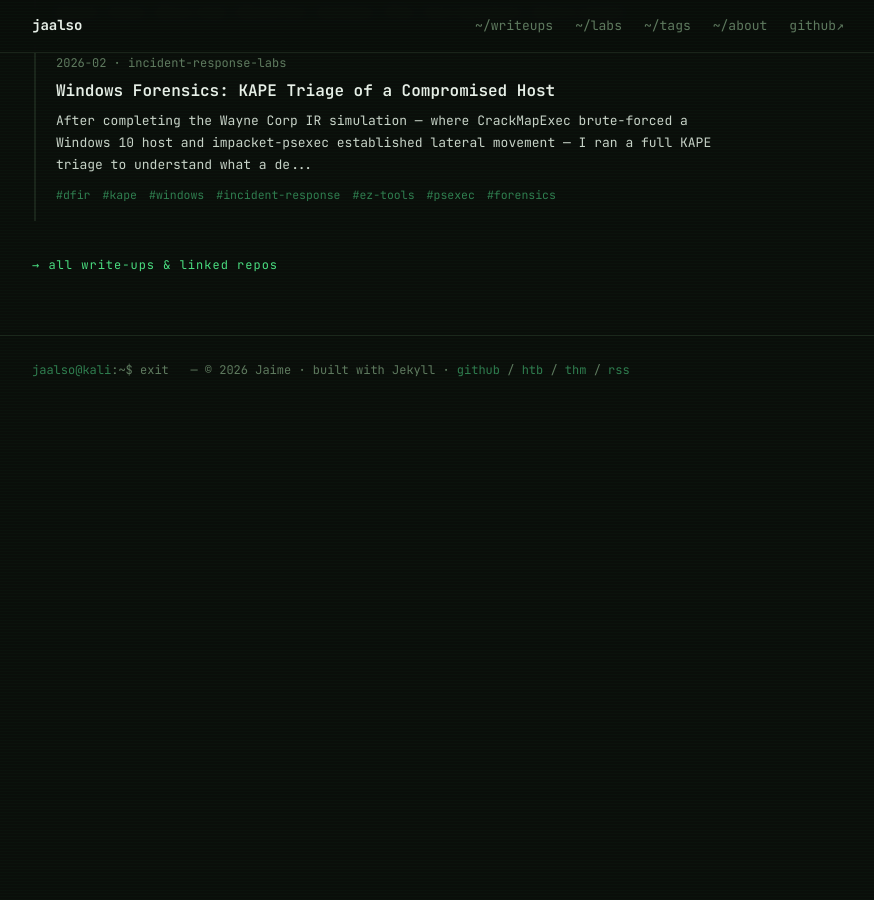
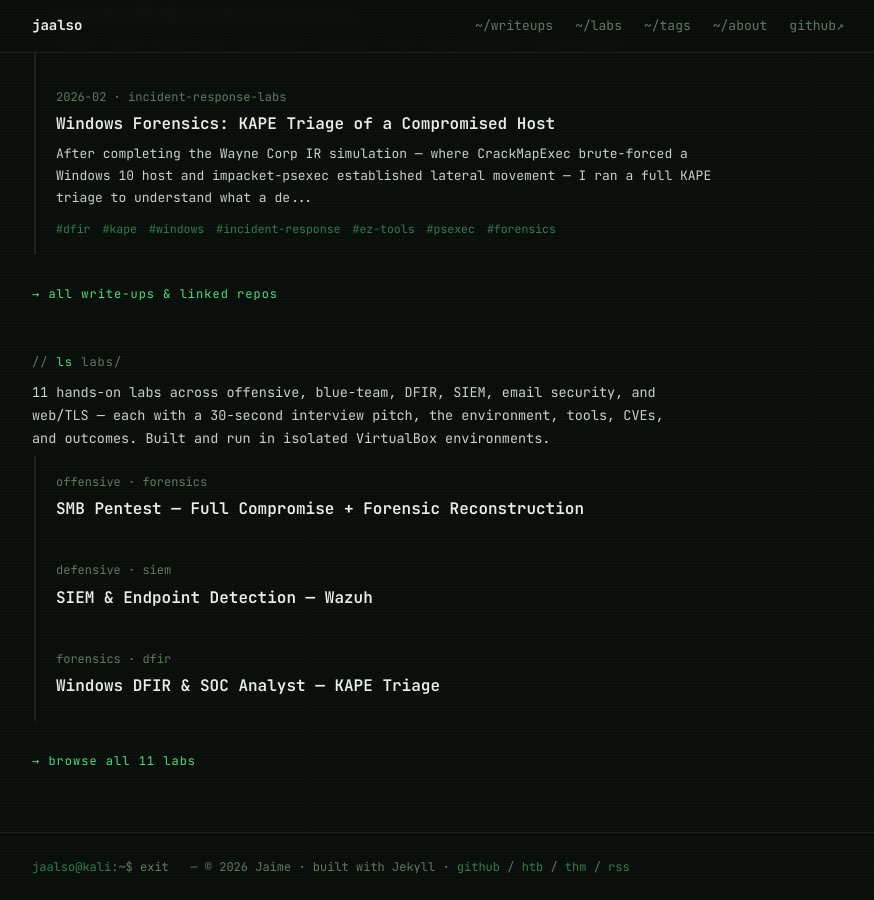
Before and after one commit to jaalso/jaalso.github.io, a Jekyll site: the page built from index.html, in a window 1280 px wide and 900 px high, scrolled down 825 px. Shown: the whole window, without its empty margins (202-1076 px from the left). Built offline with Jekyll 4.4.1, drawn with Linux system fonts in a browser that asks for light colours; before the commit the page ends 1230 px from its top, so only the background shows below that; some of the changed text lies outside the part shown.

Commit message:
polish home header, trim labs, fix htb link

```diff
--- a/index.html
+++ b/index.html
@@ -4,16 +4,23 @@
 ---
 <section class="hero">
   <div class="prompt"><span class="g">{{ site.github_user }}@kali</span>:<span class="p">~</span>$ whoami</div>
-  <h1>Jaime — security analyst in training</h1>
-  <div class="role">SOC analyst &amp; junior pentester · Zürich, CH</div>
+  <h1>Breaking into offensive &amp; defensive security</h1>
+  <div class="role">Cyber Security Specialist · Jaime · Zürich, CH</div>
   <p>Eight years in IT infrastructure (banking &amp; enterprise), now transitioning into
   offensive and defensive security. This is where I publish lab write-ups, CTF solutions,
   and notes — the honest version, with tutorials credited where followed.</p>
+
   <div class="stats">
     <span><b>{{ site.posts | size }}</b> write-ups</span>
+    <span><b>11</b> labs</span>
     <span><b>6</b> repos</span>
     <span><b>1</b> NCSC.ch acknowledgment</span>
-    <span><b>CEH</b> in progress</span>
+  </div>
+
+  <div class="stats" style="margin-top:12px">
+    <span><b>CSP</b> · completed</span>
+    <span><b>CSS EFA</b> · in progress</span>
+    <span><b>CEH</b> · in progress</span>
   </div>
 </section>
 
@@ -33,4 +40,26 @@
 </article>
 {% endfor %}
 
-<div class="sec" style="margin-top:34px"><a href="{{ '/writeups/' | relative_url }}">→ all write-ups &amp; linked repos</a></div>
+<div class="sec" style="margin-top:30px"><a href="{{ '/writeups/' | relative_url }}">→ all write-ups &amp; linked repos</a></div>
+
+<div class="sec" style="margin-top:48px">// <span>ls</span> labs/</div>
+<p style="font-size:13.5px;color:var(--text);max-width:660px;margin-bottom:6px">
+11 hands-on labs across offensive, blue-team, DFIR, SIEM, email security, and web/TLS —
+each with a 30-second interview pitch, the environment, tools, CVEs, and outcomes. Built
+and run in isolated VirtualBox environments.
+</p>
+
+<article class="post-item">
+  <div class="date">offensive · forensics</div>
+  <h2><a href="{{ '/labs/' | relative_url }}">SMB Pentest — Full Compromise + Forensic Reconstruction</a></h2>
+</article>
+<article class="post-item">
+  <div class="date">defensive · siem</div>
+  <h2><a href="{{ '/labs/' | relative_url }}">SIEM &amp; Endpoint Detection — Wazuh</a></h2>
+</article>
+<article class="post-item">
+  <div class="date">forensics · dfir</div>
+  <h2><a href="{{ '/labs/' | relative_url }}">Windows DFIR &amp; SOC Analyst — KAPE Triage</a></h2>
+</article>
+
+<div class="sec" style="margin-top:30px"><a href="{{ '/labs/' | relative_url }}">→ browse all 11 labs</a></div>
```
Also changed, not shown: about.md (+13 -10 lines), labs.html (+2 -13 lines).
